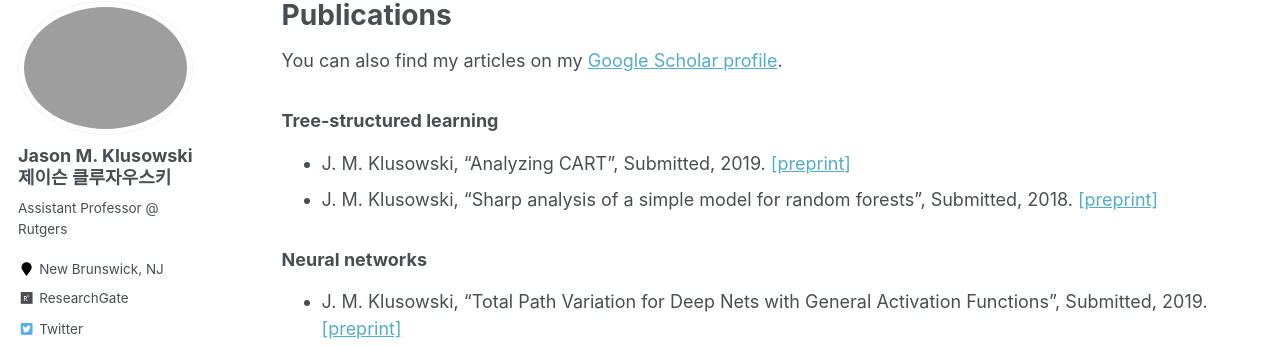
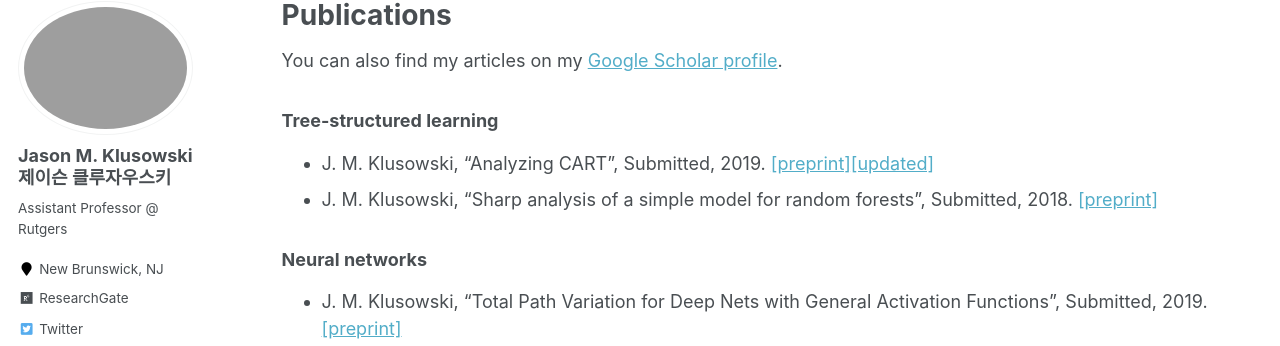
Before and after one commit to jasonklusowski/jasonklusowski.github.io, a Jekyll site: the page built from _pages/publications.md, in a window 1280 px wide and 900 px high. Shown: the part 117-463 px from the top of the window. Built offline with Jekyll 4.4.1, drawn with Linux system fonts in a browser that asks for light colours; formulas are drawn with MathJax 3.

Commit message:
Update publications.md

```diff
--- a/_pages/publications.md
+++ b/_pages/publications.md
@@ -9,7 +9,7 @@ You can also find my articles on my [Google Scholar profile](https://scholar.goo
 
 ### Tree-structured learning
 
-* J. M. Klusowski, "Analyzing CART", Submitted, 2019. [[preprint]](https://arxiv.org/pdf/1906.10086.pdf)
+* J. M. Klusowski, "Analyzing CART", Submitted, 2019. [[preprint]](https://arxiv.org/pdf/1906.10086.pdf)[[updated]](https://jasonklusowski.github.io/files/cart.pdf)
 * J. M. Klusowski, "Sharp analysis of a simple model for random forests", Submitted, 2018. [[preprint]](https://arxiv.org/pdf/1805.02587.pdf)
 
 ### Neural networks
```
